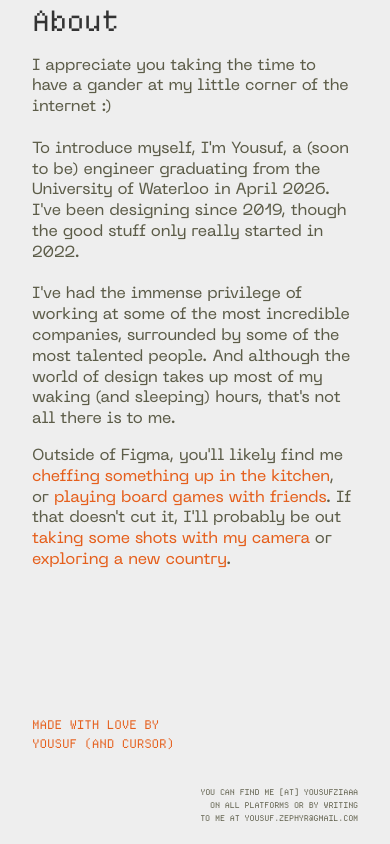
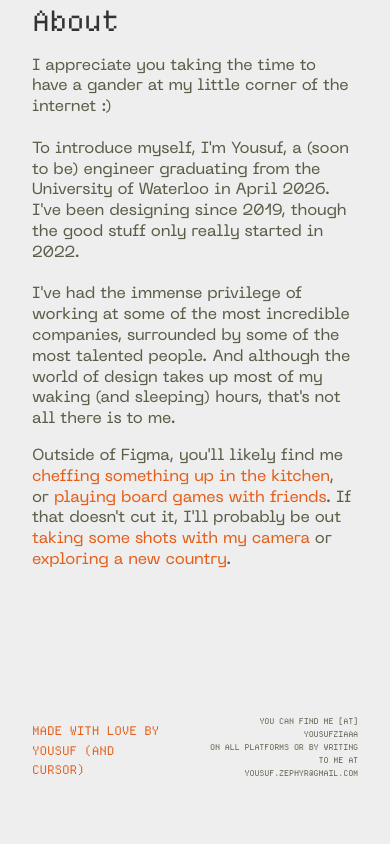
Before and after one commit to yousufziaaa/portfolio-jan-26, a Next.js app: page / in a window 390 px wide. Shown: the part 2537-3381 px from the top of the page. Built offline with nearby package versions, Linux system fonts and the light colour scheme.

Commit message:
fixed footer

```diff
--- a/components/Footer.tsx
+++ b/components/Footer.tsx
@@ -5,8 +5,8 @@ import CenterUnderline from "@/components/fancy/text/underline-center";
 
 export default function Footer() {
   return (
-    <footer className="py-12 pb-2 md:pb-12">
-      <div className="flex flex-col md:flex-row md:justify-between md:items-end gap-8 md:gap-16">
+    <footer className="py-12 pb-16 md:pb-12">
+      <div className="flex flex-row justify-between items-end gap-8 md:gap-16">
         {/* Left Text Block */}
         <div className="font-departure-mono uppercase flex flex-col justify-end" style={{ color: "var(--accent)" }}>
           <div className="leading-relaxed text-[12px] md:text-[14px]">
--- a/components/SocialLinksGravity.tsx
+++ b/components/SocialLinksGravity.tsx
@@ -39,11 +39,17 @@ export default function SocialLinksGravity() {
           let xPos: string;
 
           if (isMobile) {
-            // On mobile, distribute all pills evenly across the viewport width
-            const padding = 24; // 24px padding on each side (6 * 4 = 24px)
+            // On mobile, distribute all pills evenly from left edge to right edge
+            const padding = 16; // Minimal padding on edges
             const availableWidth = viewportWidth - (padding * 2);
-            const spacing = availableWidth / (socialLinks.length + 1);
-            xPos = `${padding + spacing * (index + 1)}px`;
+            // Evenly space pills across the full width
+            // First pill at padding, last pill at viewportWidth - padding
+            if (socialLinks.length === 1) {
+              xPos = `${viewportWidth / 2}px`; // Center if only one
+            } else {
+              const spacing = availableWidth / (socialLinks.length - 1);
+              xPos = `${padding + spacing * index}px`;
+            }
           } else {
             // On desktop, use original left/right distribution
             if (link.x === "left") {
```
